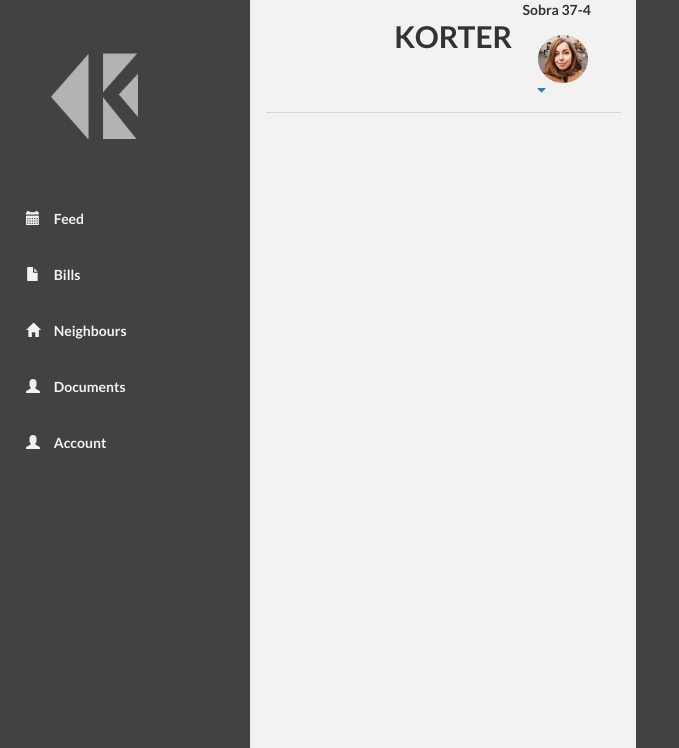
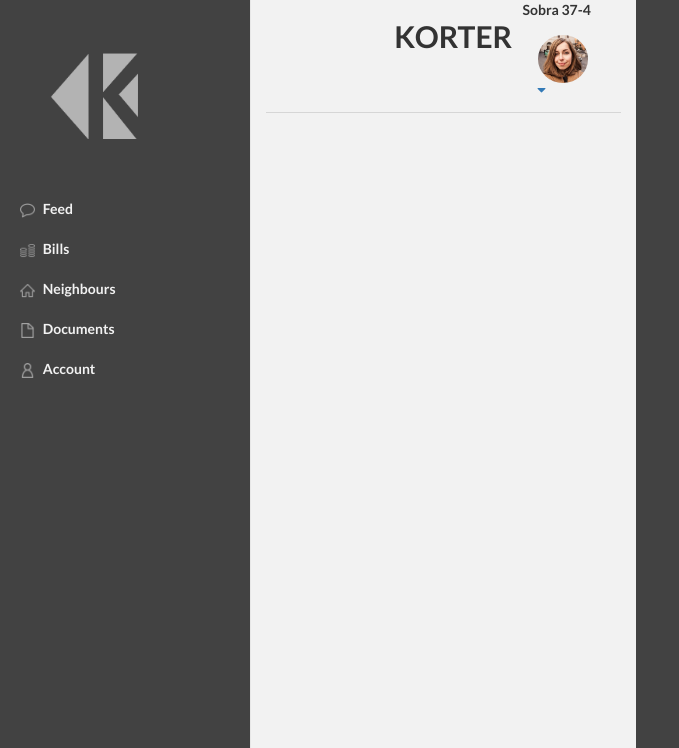
Before and after one commit to gkgranada/korter-bootcamp, a Django app: page /app/ in a window 1280 px wide. Shown: the top 748 px of the page, without its empty margins (0-679 px from the left). Run offline with Django 3.2, Linux system fonts and the light colour scheme; some libraries are stand-ins or nearby versions.

Commit message:
Update icons in sidebar

```diff
--- a/apps/korter/templates/korter/base.html
+++ b/apps/korter/templates/korter/base.html
@@ -36,23 +36,23 @@
                 <div class="sidebar-nav navbar-collapse">
                     <ul class="nav" id="side-menu">
                         <li>
-                            <img class="sidebar-icon" src="{% static "img/sidebar-icon.png"%}" alt="Sidebar Icon">
+                            <img id="korter-logo" src="{% static "img/korter-logo.png"%}" alt="Korter">
                         </li>
                         <li>
                             <!-- Events and Feed -->
-                            <a class="sidebar-text" href="{% url "feed" %}"><i class="glyphicon glyphicon-calendar"></i> Feed</a>
+                            <a class="sidebar-text" href="{% url "feed" %}"><img class="sidebar-menu-icon" src="{% static "img/light-icons/feed-icon.png"%}" alt="Feed"> Feed</a>
                         </li>
                         <li>
-                            <a class="sidebar-text" href="{% url "bills" %}"><i class="glyphicon glyphicon-file"></i> Bills</a>
+                            <a class="sidebar-text" href="{% url "bills" %}"><img class="sidebar-menu-icon" src="{% static "img/light-icons/bills-icon.png"%}" alt="Bills"> Bills</a>
                         </li>
                         <li>
-                            <a class="sidebar-text" href="{% url "neighbours" %}"><i class="glyphicon glyphicon-home"></i> Neighbours</a>
+                            <a class="sidebar-text" href="{% url "neighbours" %}"><img class="sidebar-menu-icon" src="{% static "img/light-icons/neighbours-icon.png"%}" alt="Neighbours"> Neighbours</a>
                         </li>
                         <li>
-                            <a class="sidebar-text" href="{% url "documents" %}"><i class="glyphicon glyphicon-user"></i> Documents</a>
+                            <a class="sidebar-text" href="{% url "documents" %}"><img class="sidebar-menu-icon" src="{% static "img/light-icons/documents-icon.png"%}" alt="Documents"> Documents</a>
                         </li>
                         <li>
-                            <a class="sidebar-text" href="{% url "account" %}"><i class="glyphicon glyphicon-user"></i> Account</a>
+                            <a class="sidebar-text" href="{% url "account" %}"><img class="sidebar-menu-icon" src="{% static "img/light-icons/account-icon.png"%}" alt="Account"> Account</a>
                         </li>
                     </ul>
                 </div>
@@ -74,7 +74,7 @@
                                 <li> Sobra 37-4</li>
                                 <li class="dropdown">
                                     <a class="dropdown-toggle" data-toggle="dropdown" href="#">
-                                        <img class="topbar-icon rounded" src="{% static "img/female_usericon.jpg"%}" alt="User Icon">
+                                        <img class="topbar-icon" src="{% static "img/female_usericon.jpg"%}" alt="User Icon">
                                         <i class="fa fa-caret-down"></i>
                                     </a>
                                     <ul class="dropdown-menu dropdown-user">
--- a/assets/css/korter/base.css
+++ b/assets/css/korter/base.css
@@ -1,5 +1,12 @@
 body {
   background-color: #424242;
+}
+#korter-logo {
+  border: 0;
+  margin-left: auto;
+  margin-right: auto;
+  width: 75%;
+  padding: 20%;
 }
 #default-sidebar {
   margin-top: 0;
@@ -54,6 +61,13 @@ body {
   margin-right: auto;
   width: 75%;
   padding: 20%;
+}
+.korter-sidebar img{
+  border: 0;
+  margin-left: 5;
+  margin-right: 5;
+  width: 15;
+
 }
 .topbar-icon {
   border-radius: 50%;
```
Also changed, not shown: assets/img/korter-logo.png (renamed from assets/img/sidebar-icon.png), assets/img/light-icons/account-icon.png (added), assets/img/light-icons/bills-icon.png (added), assets/img/light-icons/documents-icon.png (added), assets/img/light-icons/feed-icon.png (added), assets/img/light-icons/neighbours-icon.png (added).
